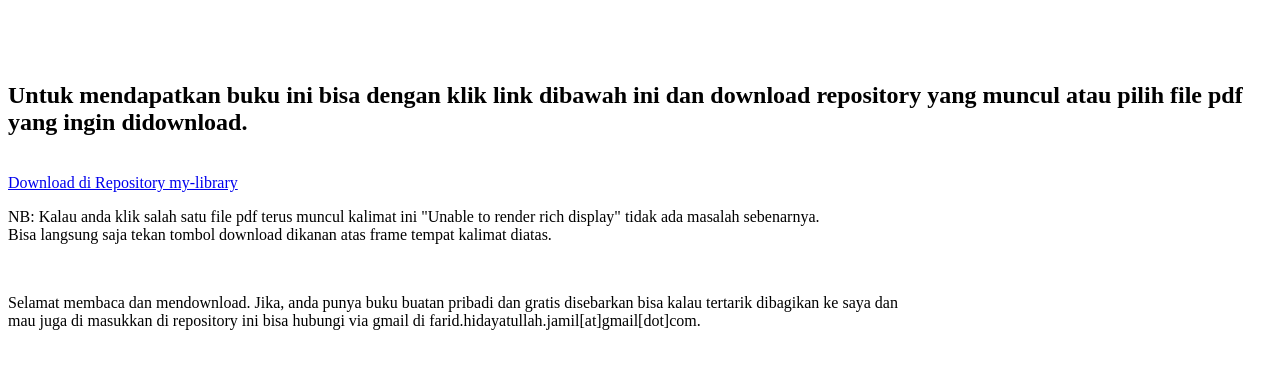
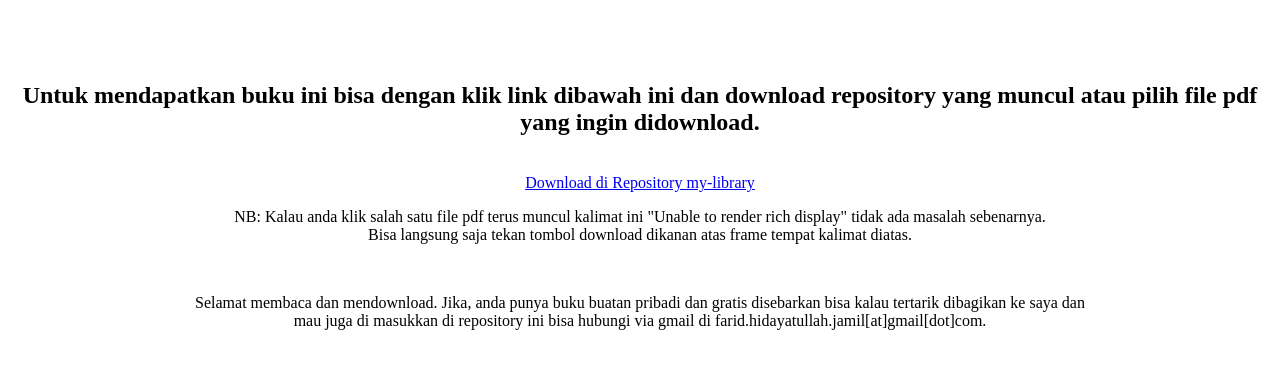
Before and after one commit to Farido-san/my-library, a plain HTML site: page index.html in a window 1280 px wide. Drawn offline with Linux system fonts and the light colour scheme.

Commit message:
Update index.html

```diff
--- a/index.html
+++ b/index.html
@@ -2,7 +2,7 @@
   <head>
     <title>My Repository</title>
   </head>
-  <body>
+  <body style="text-align:center; font-family:"Century Gothic", arial, sans-serif;">
     <br><br><br>
     <h2>Untuk mendapatkan buku ini bisa dengan klik link dibawah ini dan download repository yang muncul atau pilih file pdf yang ingin didownload.</h2>
     <br><a href="https://github.com/Farido-san/my-library">Download di Repository my-library</a>
```
